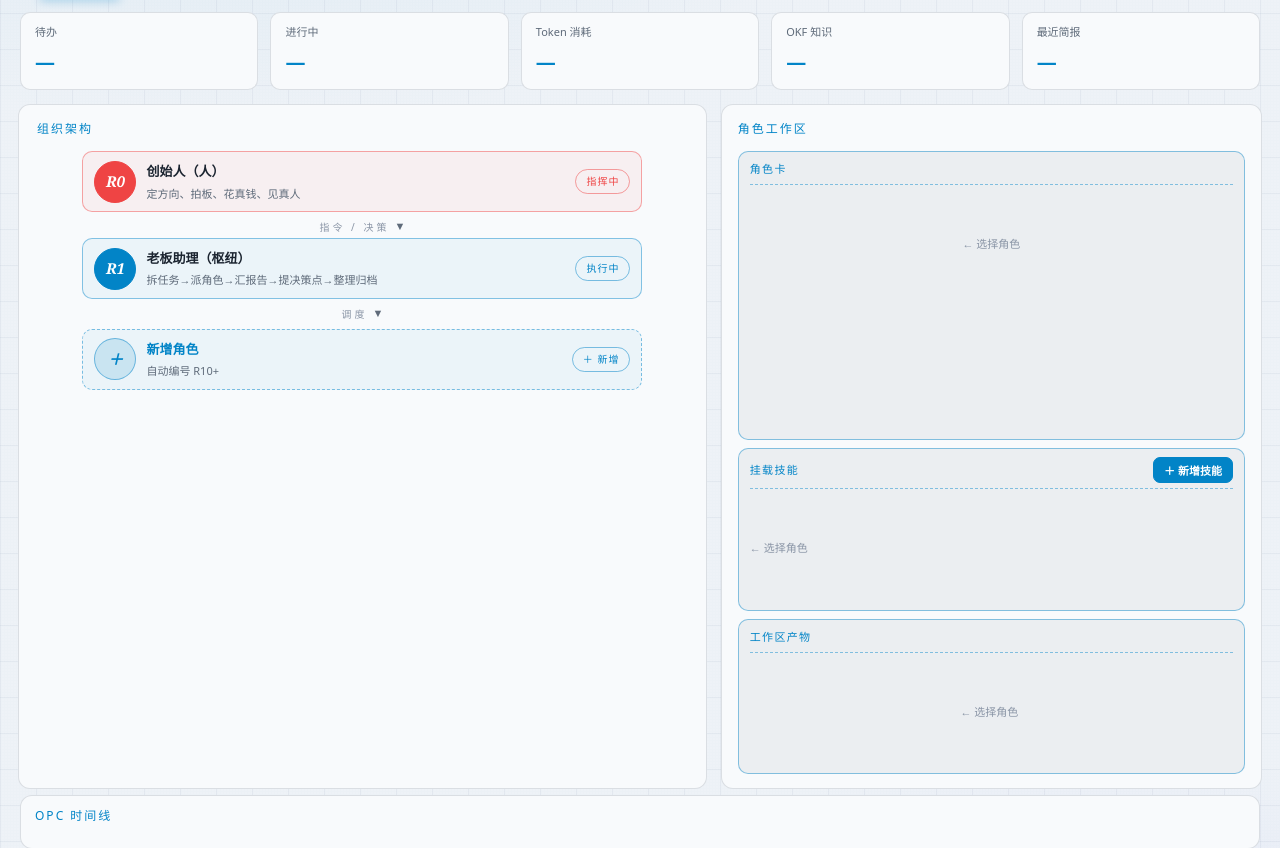
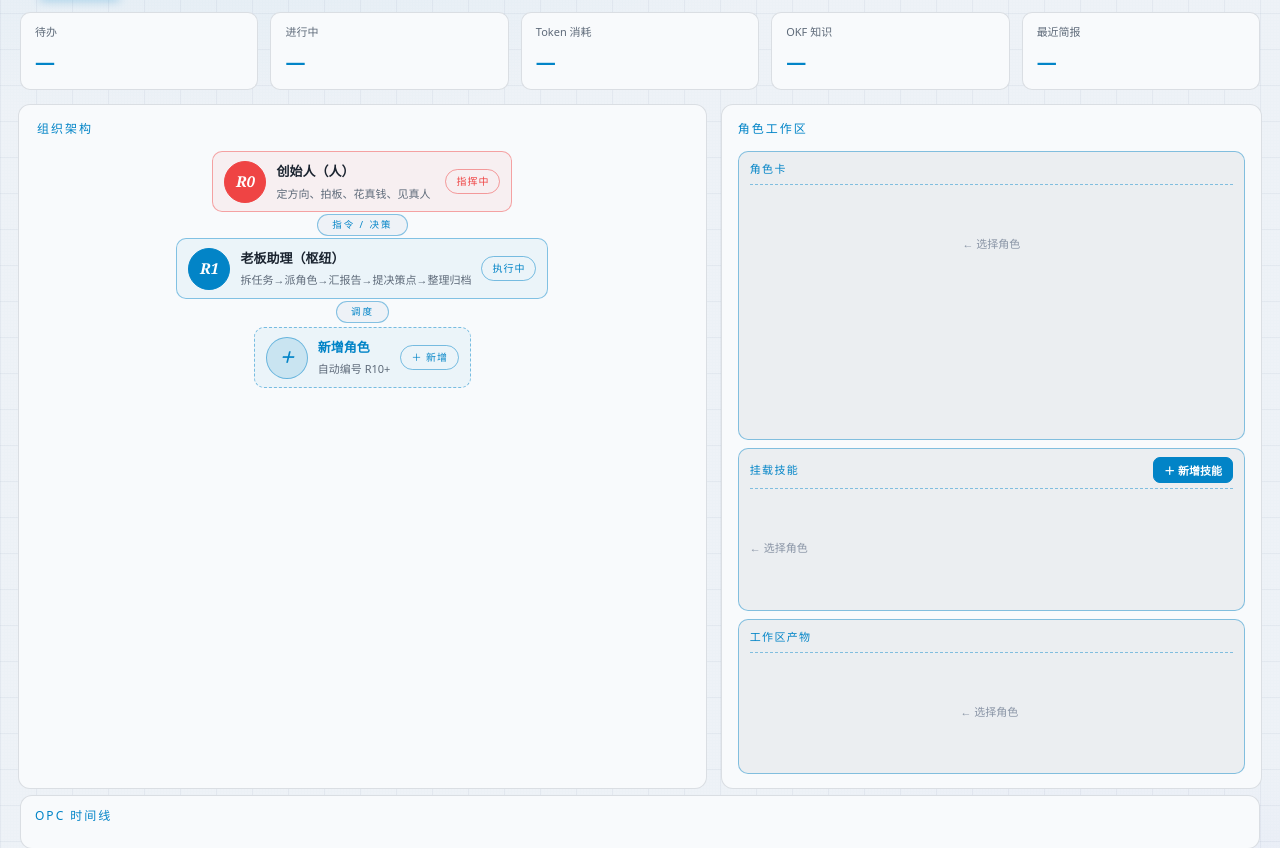
Before and after one commit to wenbuer/opc-web-dsh, a Python web app: template templates/index.html in a window 1280 px wide. Shown: the part 95-943 px from the top of the page. Run offline with Jinja, Linux system fonts and the light colour scheme; the template is opened without the code that fills it, so the values that code supplies are empty.

Commit message:
style: 组织架构改竖向树——R0 顶部突出，层级用实线（竖线+胶囊标签）连接 R1→RX 网格

```diff
--- a/static/main.css
+++ b/static/main.css
@@ -255,9 +255,9 @@ main{flex:1;overflow:hidden}
 .org-panel,.tl-panel,.task-panel{background:var(--panel);border:1px solid var(--line);border-radius:12px;padding:14px 18px}
 
 /* 组织架构树 */
-.org-tree{display:flex;flex-direction:column;gap:2px;max-width:560px;width:100%;margin:0 auto}
+.org-tree{display:flex;flex-direction:column;align-items:center;gap:0;max-width:560px;width:100%;margin:0 auto}
 .org-node{display:flex;align-items:center;gap:10px;padding:8px 11px;background:linear-gradient(90deg,rgba(15,30,50,.05),transparent);border:1px solid var(--line);border-radius:10px}
-.org-node.root{border-color:rgba(239,68,68,.45);background:rgba(239,68,68,.06)}
+.org-node.root{border-color:rgba(239,68,68,.45);background:rgba(239,68,68,.06);align-self:center;width:min(300px,100%)}
 .org-node.hub{border-color:rgba(2,132,199,.45);background:rgba(2,132,199,.05)}
 .org-node.inactive{border-style:dashed;opacity:.55;filter:grayscale(.8)}
 .oid{font-family:var(--serif);font-style:italic;font-weight:800;font-size:15px;width:42px;height:42px;border-radius:50%;display:flex;align-items:center;justify-content:center;background:var(--panel2);border:1px solid var(--line2);color:var(--gold);flex:none}
@@ -270,8 +270,8 @@ main{flex:1;overflow:hidden}
 .ostatus.red{color:var(--red-bright);border-color:rgba(239,68,68,.5)}
 .ostatus.gold{color:var(--gold);border-color:rgba(2,132,199,.5)}
 .ostatus.off{color:var(--faint);border-color:var(--line)}
-.org-link{text-align:center;font-size:10px;color:var(--faint);letter-spacing:3px;padding:3px 0 1px;line-height:1.6;position:relative}
-.org-link::after{content:"▼";display:inline-block;font-size:11px;color:var(--dim);margin-left:5px;letter-spacing:0;vertical-align:1px}
+.org-link{position:relative;text-align:center;font-size:9.5px;color:var(--gold);letter-spacing:2px;margin:2px auto;padding:2px 14px;background:var(--bg0);border:1px solid var(--line2);border-radius:12px;width:max-content}
+.org-link::before{content:"";position:absolute;left:50%;top:-5px;bottom:-5px;width:2px;transform:translateX(-50%);background:var(--line2);z-index:-1}
 .org-grid{display:grid;grid-template-columns:1fr 1fr;gap:8px;margin-top:2px}
 .role-card{padding:9px 12px;background:var(--panel2);border:1px solid var(--line);border-radius:9px;position:relative}
 .role-card .rc-top{display:flex;align-items:center;gap:8px}
```
